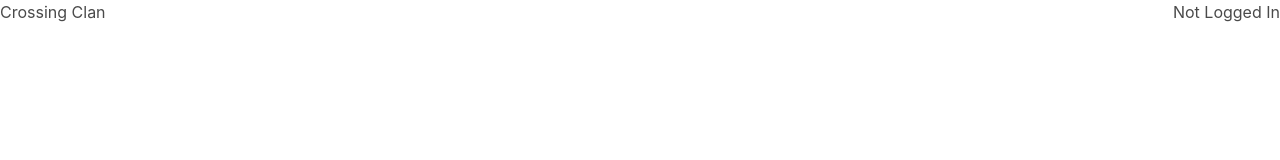
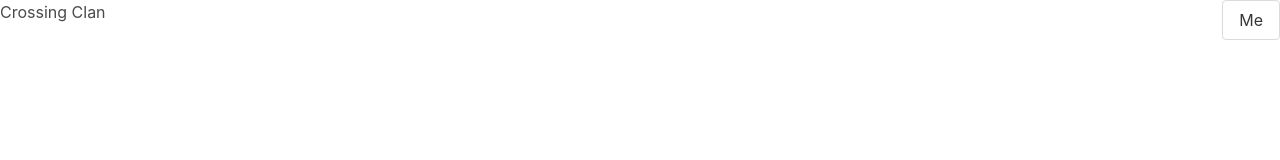
Before and after one commit to DConnorFong/crossing-clan, a React (Create React App) app in the folder client/: page / in a window 1280 px wide. Shown: the top 160 px of the page. Built offline with nearby package versions, Linux system fonts and the light colour scheme.

Commit message:
app control passed down to nav components

```diff
--- a/client/src/App.tsx
+++ b/client/src/App.tsx
@@ -5,14 +5,20 @@ import 'bulma/css/bulma.min.css';
 import './components/navbar/Navbar';
 
 export interface AppState {
+    account: {};
     isLoggedIn: boolean;
-    account: {};
+    navLogin: boolean;
+    navMe: boolean;
+    navSignup: boolean;
 }
 
 class App extends React.Component<{}, AppState> {
     state = {
-        isLoggedIn: false,
+        isLoggedIn: true,
         account: {},
+        navLogin: false,
+        navMe: false,
+        navSignup: false,
     };
 
     render() {
@@ -20,8 +26,23 @@ class App extends React.Component<{}, AppState> {
             <Navbar
                 isLoggedIn={this.state.isLoggedIn}
                 account={this.state.account}
+                toggleLogin={this.toggleLogin}
+                toggleMe={this.toggleMe}
+                toggleSignup={this.toggleSignup}
             />
         );
+    }
+
+    public toggleLogin() {
+        alert('Toggle Login Pressed');
+    }
+
+    public toggleMe() {
+        alert('Toggle Me Pressed');
+    }
+
+    public toggleSignup() {
+        alert('Toggle Signup Pressed');
     }
 }
 
--- a/client/src/components/navbar/Navbar.tsx
+++ b/client/src/components/navbar/Navbar.tsx
@@ -1,9 +1,15 @@
 import * as React from 'react';
+import Login from './login/Login';
+import Me from './me/Me';
+import Signup from './signup/Signup';
 import './Navbar.scss';
 
 export interface NavbarProps {
+    account: {};
     isLoggedIn: boolean;
-    account: {};
+    toggleLogin: Function;
+    toggleMe: Function;
+    toggleSignup: Function;
 }
 
 class Navbar extends React.Component<NavbarProps, {}> {
@@ -34,11 +40,14 @@ class Navbar extends React.Component<NavbarProps, {}> {
         );
     }
 
-    renderMenu() {
+    private renderMenu() {
         return this.props.isLoggedIn ? (
-            <span>Logged In</span>
+            <Me account={this.props.account} toggleMe={this.props.toggleMe} />
         ) : (
-            <span>Not Logged In</span>
+            <React.Fragment>
+                <Login toggleLogin={this.props.toggleLogin} />
+                <Signup toggleSignup={this.props.toggleSignup} />
+            </React.Fragment>
         );
     }
 }
--- /dev/null
+++ b/client/src/components/navbar/login/Login.tsx
@@ -0,0 +1,20 @@
+import * as React from 'react';
+
+export interface LoginProps {
+    toggleLogin: Function;
+}
+
+const Login: React.FunctionComponent<LoginProps> = (props) => {
+    return (
+        <button
+            className="button"
+            onClick={() => {
+                props.toggleLogin();
+            }}
+        >
+            Login
+        </button>
+    );
+};
+
+export default Login;
--- /dev/null
+++ b/client/src/components/navbar/me/Me.tsx
@@ -0,0 +1,23 @@
+import * as React from 'react';
+
+export interface MeProps {
+    account: {};
+    toggleMe: Function;
+}
+
+class Me extends React.Component<MeProps, {}> {
+    render() {
+        return (
+            <button
+                className="button"
+                onClick={() => {
+                    this.props.toggleMe();
+                }}
+            >
+                Me
+            </button>
+        );
+    }
+}
+
+export default Me;
--- /dev/null
+++ b/client/src/components/navbar/signup/Signup.tsx
@@ -0,0 +1,20 @@
+import * as React from 'react';
+
+export interface SignupProps {
+    toggleSignup: Function;
+}
+
+const Signup: React.SFC<SignupProps> = (props) => {
+    return (
+        <button
+            className="button"
+            onClick={() => {
+                props.toggleSignup();
+            }}
+        >
+            Sign Up
+        </button>
+    );
+};
+
+export default Signup;
```
